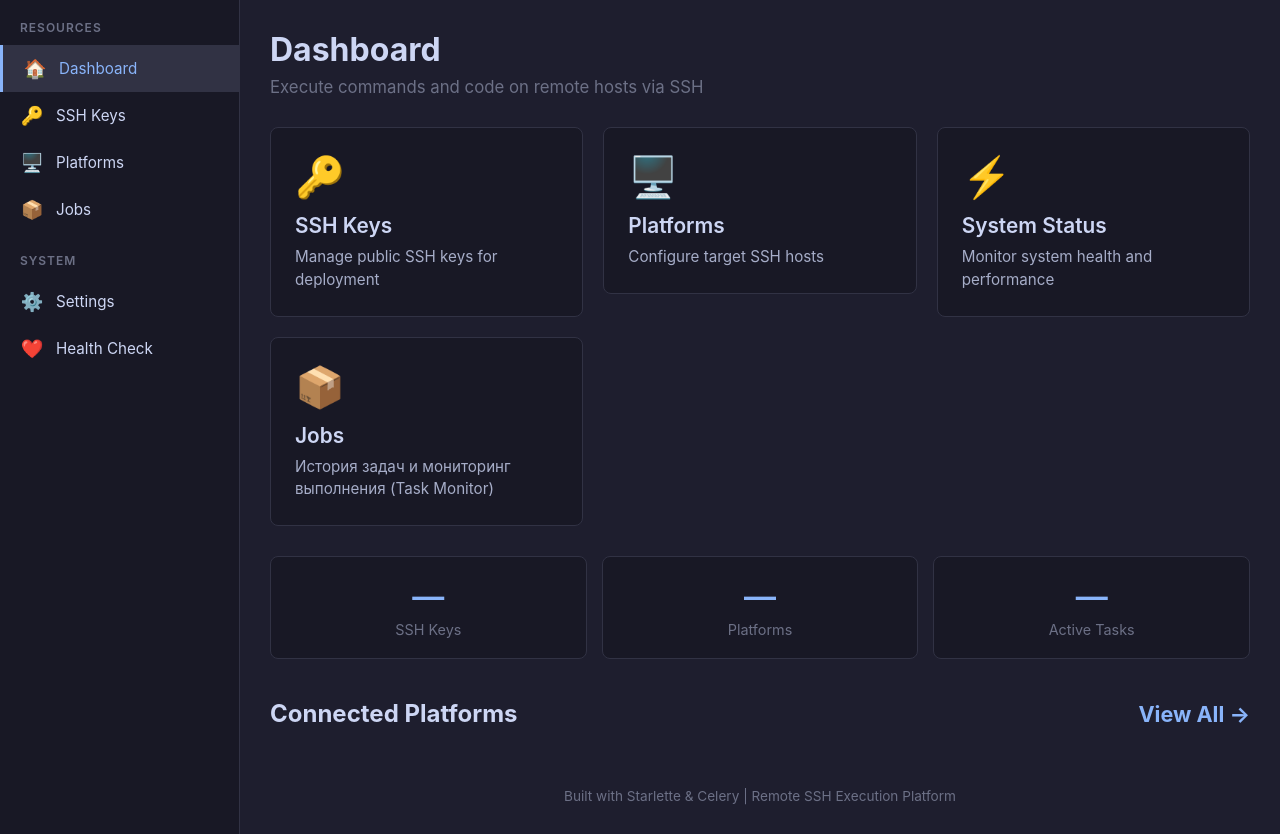
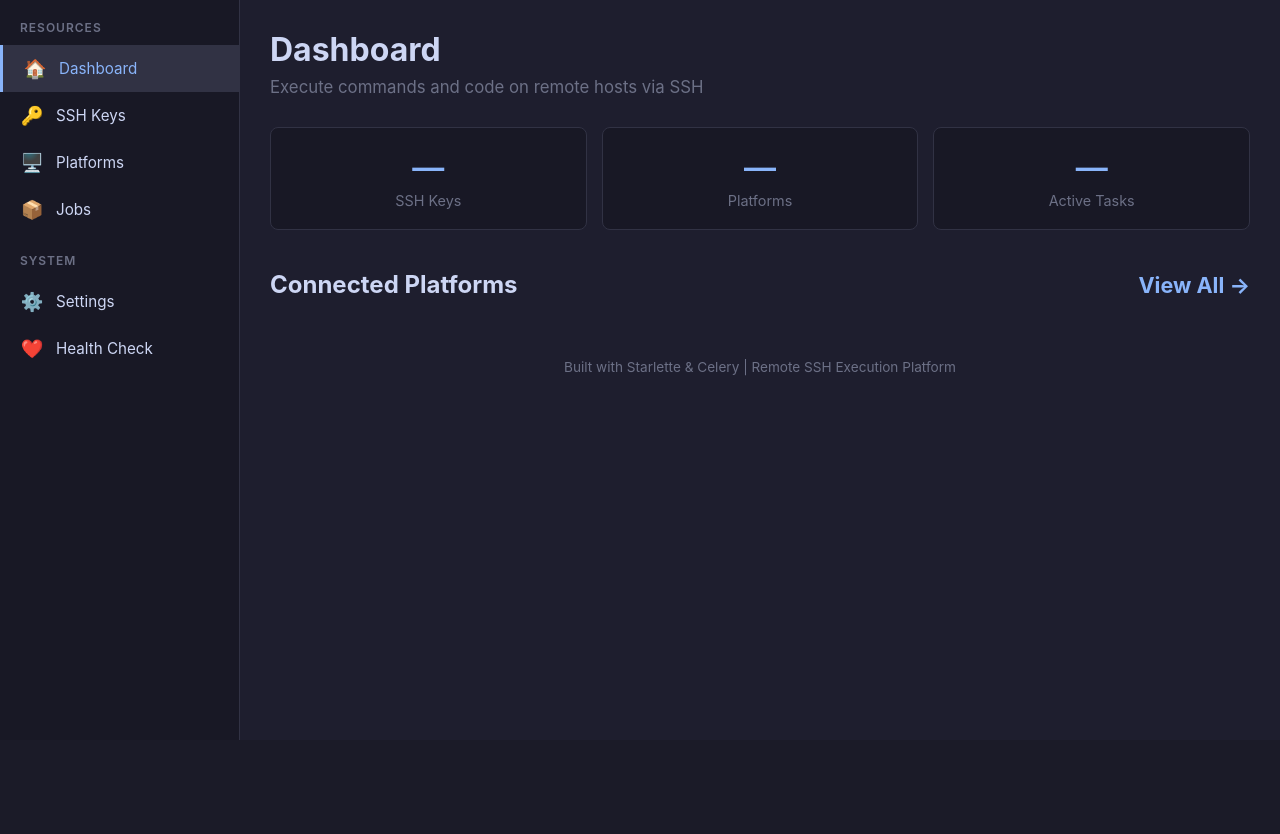
Before and after one commit to 4stm4/testum, a Python web app: template app/templates/index.html in a window 1280 px wide. Shown: the part 68-902 px from the top of the page. After the commit the page ends 808 px from the top, so only its background shows below. Run offline with Jinja, Linux system fonts and the light colour scheme; the template is opened without the code that fills it, so the values that code supplies are empty.

Commit message:
Remove dashboard navigation cards

```diff
--- a/app/templates/index.html
+++ b/app/templates/index.html
@@ -5,17 +5,6 @@
 
 {% block extra_styles %}
     <style>
-        .cards-grid {
-            display: grid;
-            grid-template-columns: repeat(auto-fit, minmax(300px, 1fr));
-            gap: 20px;
-        }
-
-        .card-icon {
-            font-size: 2.5em;
-            margin-bottom: 12px;
-        }
-
         .stats {
             display: flex;
             gap: 15px;
@@ -72,48 +61,6 @@
     <div class="page-header">
         <h1 class="page-title" data-i18n="dashboard">Dashboard</h1>
         <p class="page-subtitle" data-i18n="welcomeDescription">Execute commands and code on remote hosts via SSH</p>
-    </div>
-
-    <div class="cards-grid">
-        <a href="/keys">
-            <div class="card">
-                <div class="card-icon">🔑</div>
-                <div class="card-title" data-i18n="sshKeysCard">SSH Keys</div>
-                <div class="card-description" data-i18n="sshKeysDescription">
-                    Manage SSH public keys for secure authentication
-                </div>
-            </div>
-        </a>
-
-        <a href="/platforms">
-            <div class="card">
-                <div class="card-icon">🖥️</div>
-                <div class="card-title" data-i18n="platformsCard">Platforms</div>
-                <div class="card-description" data-i18n="platformsDescription">
-                    Configure and manage remote platforms (hosts)
-                </div>
-            </div>
-        </a>
-
-        <a href="/health">
-            <div class="card">
-                <div class="card-icon">⚡</div>
-                <div class="card-title" data-i18n="healthCheckCard">System Status</div>
-                <div class="card-description" data-i18n="healthCheckDescription">
-                    Monitor system health and performance
-                </div>
-            </div>
-        </a>
-
-        <a href="/jobs">
-            <div class="card">
-                <div class="card-icon">📦</div>
-                <div class="card-title">Jobs</div>
-                <div class="card-description">
-                    История задач и мониторинг выполнения (Task Monitor)
-                </div>
-            </div>
-        </a>
     </div>
 
     <div class="stats">
```
